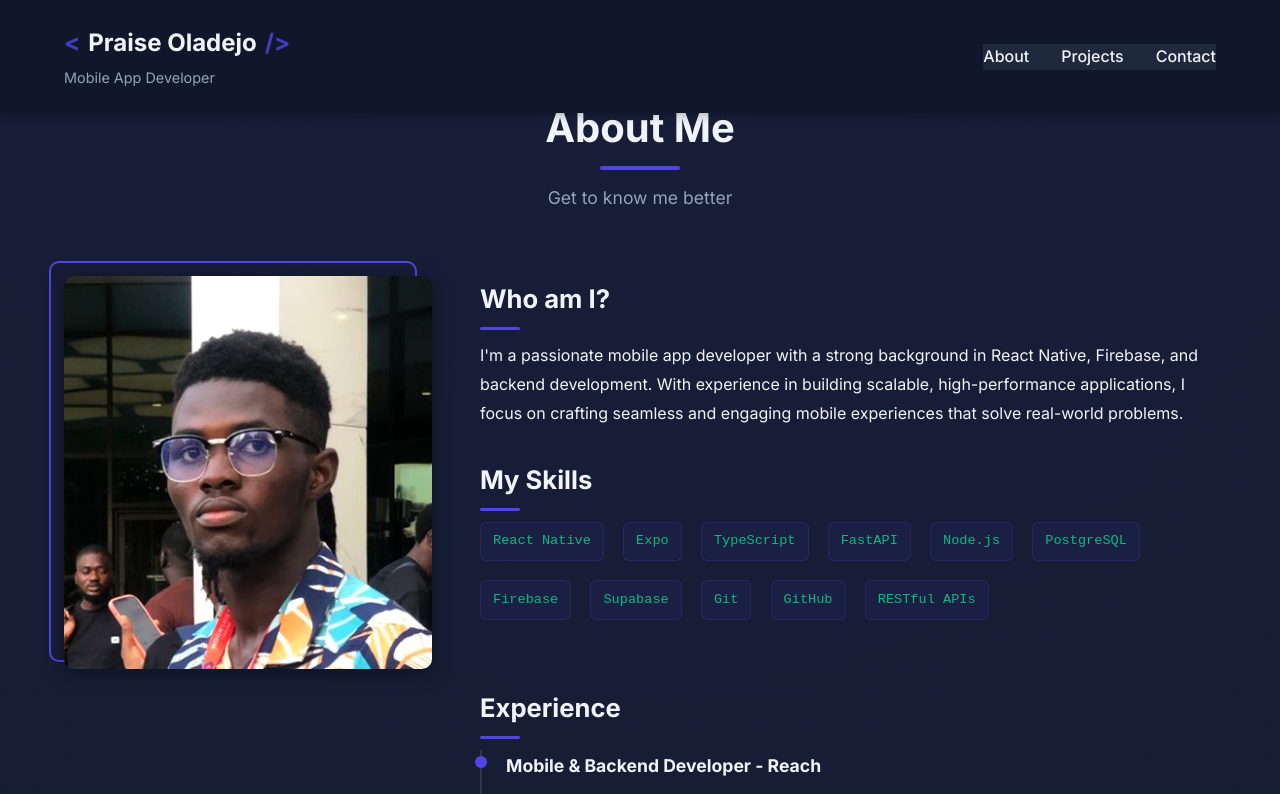
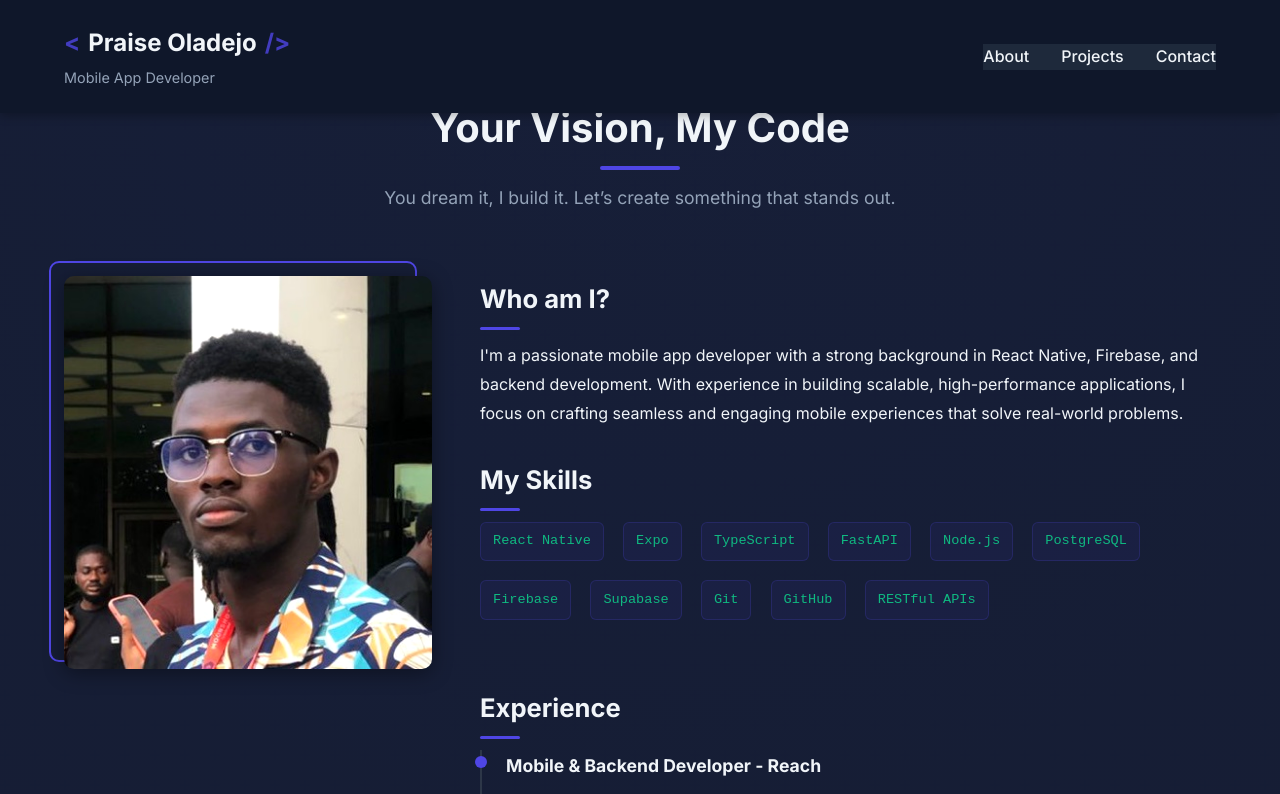
Before and after one commit to luwanise/my-portfolio, a React (Vite) app: page / in a window 1280 px wide. Shown: the top 794 px of the page. Built offline with nearby package versions, Linux system fonts and the light colour scheme.

Commit message:
Update portfolio details

```diff
--- a/src/components/About/About.tsx
+++ b/src/components/About/About.tsx
@@ -33,8 +33,8 @@ const About = () => {
     <section id="about" className="about">
       <div className="container">
         <div className="section-title">
-          <h2>About Me</h2>
-          <p>Get to know me better</p>
+          <h2>Your Vision, My Code</h2>
+          <p>You dream it, I build it. Let’s create something that stands out.</p>
         </div>
 
         <div className="about-content">
--- a/src/components/Contact/Contact.tsx
+++ b/src/components/Contact/Contact.tsx
@@ -60,7 +60,7 @@ const Contact = () => {
               </div>
               <div>
                 <h4>Email</h4>
-                <p>luwanise@example.com</p>
+                <p>luwanise@gmail.com</p>
               </div>
             </div>
 
--- a/src/components/Projects/Projects.tsx
+++ b/src/components/Projects/Projects.tsx
@@ -25,7 +25,7 @@ const Projects = () => {
       technologies: ["React Native", "TypeScript", "Expo", "Firebase"],
       image: sharebiteImage,
       demoLink: "https://example.com",
-      codeLink: "https://github.com",
+      codeLink: "https://github.com/luwanise/sharebite",
     },
     {
       id: 2,
@@ -34,7 +34,7 @@ const Projects = () => {
       technologies: ["React Native", "TypeScript", "Expo"],
       image: recipeAppImage,
       demoLink: "https://example.com",
-      codeLink: "https://github.com",
+      codeLink: "https://github.com/luwanise/recipe-app",
     },
     {
       id: 3,
@@ -43,7 +43,7 @@ const Projects = () => {
       technologies: ["React Native", "TypeScript", "AsyncStorage"],
       image: notesAppImage,
       demoLink: "https://example.com",
-      codeLink: "https://github.com",
+      codeLink: "https://github.com/luwanise/notes-app",
     },
   ];
 
```
